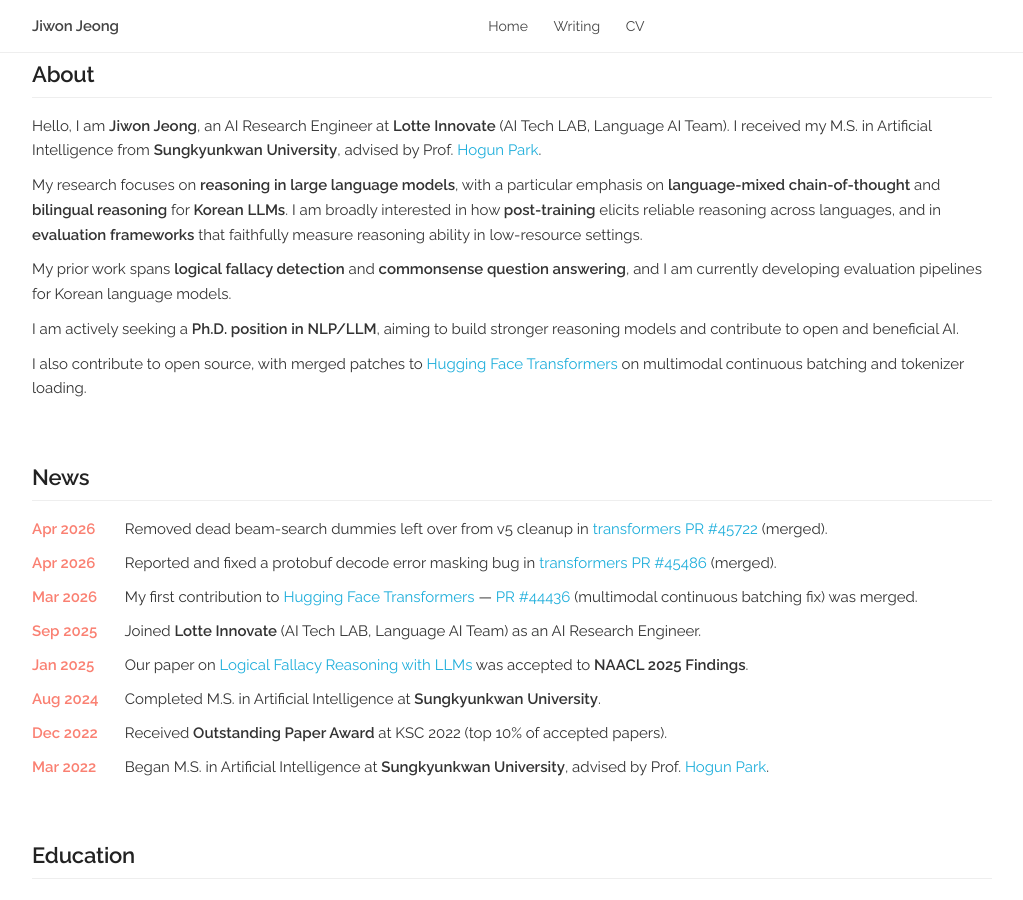
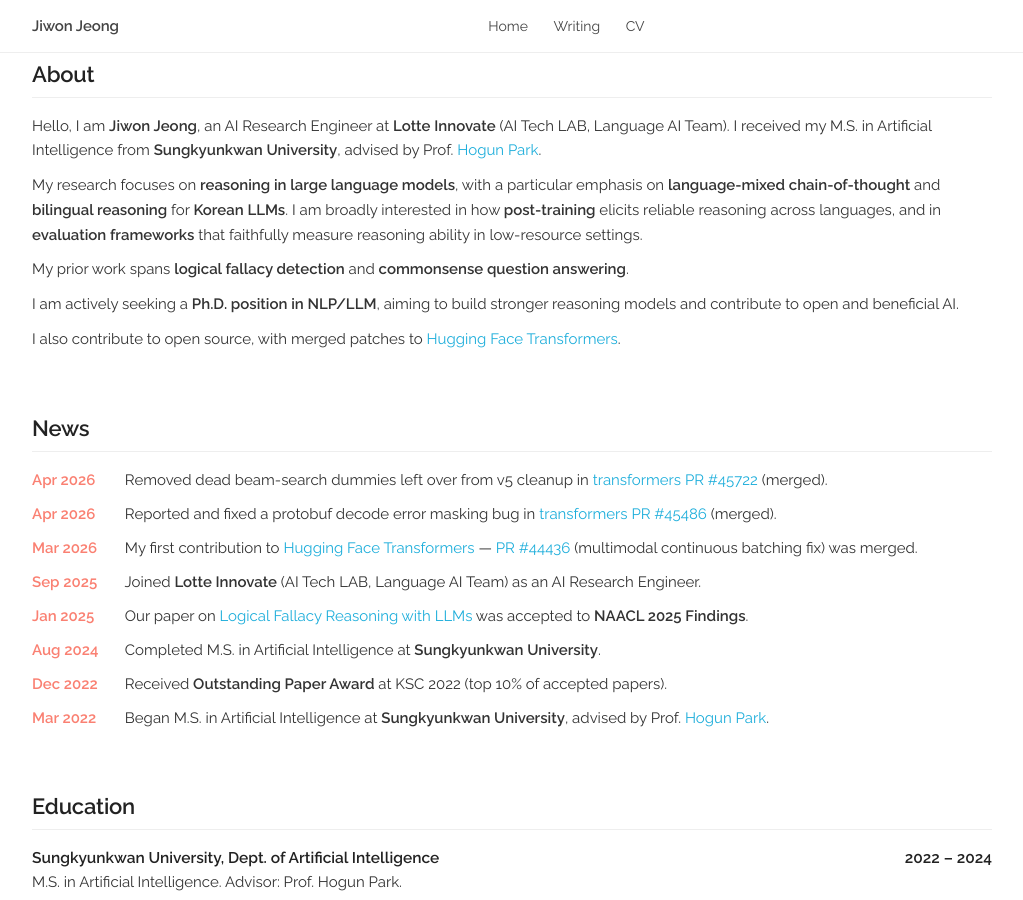
Before and after one commit to jw9603/jw9603.github.io, a Jekyll site: the page index.html, which Jekyll copies as it is, in a window 1280 px wide and 900 px high, scrolled down 367 px. Shown: the whole window, without its empty margins (128-1151 px from the left). Built offline with Jekyll 4.4.1, drawn with Linux system fonts in a browser that asks for light colours; a style sheet for code colours, icons or effects is not loaded.

Commit message:
docs: simplify About (drop OSS detail + Korean LLM eval pipeline mention)

```diff
--- a/index.html
+++ b/index.html
@@ -71,13 +71,13 @@
         I am broadly interested in how <b>post-training</b> elicits reliable reasoning across languages, and in <b>evaluation frameworks</b> that faithfully measure reasoning ability in low-resource settings.
       </p>
       <p>
-        My prior work spans <b>logical fallacy detection</b> and <b>commonsense question answering</b>, and I am currently developing evaluation pipelines for Korean language models.
+        My prior work spans <b>logical fallacy detection</b> and <b>commonsense question answering</b>.
       </p>
       <p>
         I am actively seeking a <b>Ph.D. position in NLP/LLM</b>, aiming to build stronger reasoning models and contribute to open and beneficial AI.
       </p>
       <p>
-        I also contribute to open source, with merged patches to <a href="https://github.com/huggingface/transformers" target="_blank">Hugging Face Transformers</a> on multimodal continuous batching and tokenizer loading.
+        I also contribute to open source, with merged patches to <a href="https://github.com/huggingface/transformers" target="_blank">Hugging Face Transformers</a>.
       </p>
     </div>
 
```
